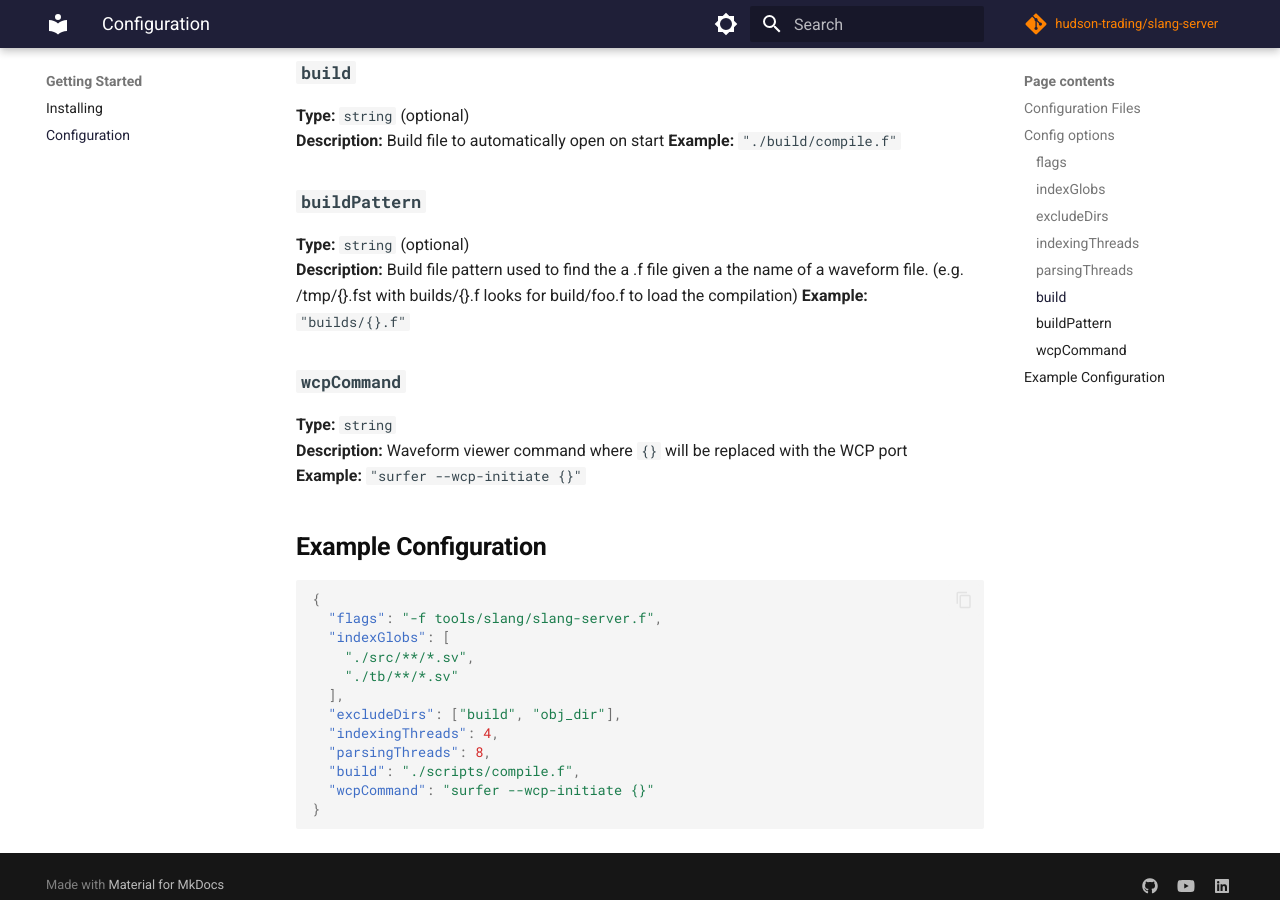
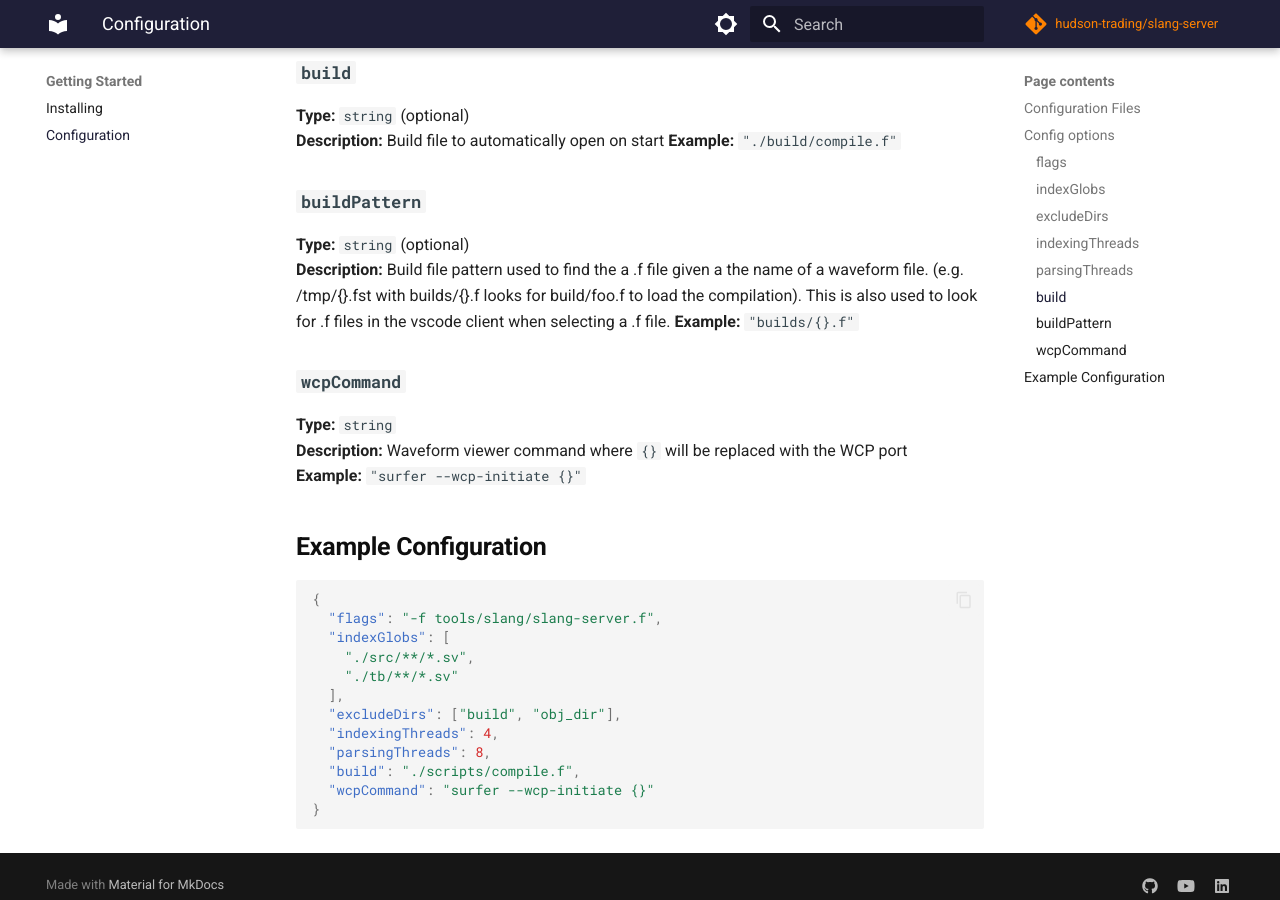
Before and after one commit to hudson-trading/slang-server, an MkDocs documentation site: the page built from docs/start/config.md, in a window 1280 px wide and 900 px high, scrolled down 1660 px. Built offline with MkDocs 1.6.1 and Material for MkDocs 9.7.7, drawn with Linux system fonts in a browser that asks for light colours; comment, search, counter and statistics services are not loaded.

Commit message:
clarify buildpattern config

```diff
--- a/docs/start/config.md
+++ b/docs/start/config.md
@@ -61,7 +61,7 @@
 
 ### `buildPattern`
 **Type:** `string` (optional)
-**Description:** Build file pattern used to find the a .f file given a the name of a waveform file. (e.g. /tmp/{}.fst with builds/{}.f looks for  build/foo.f to load the compilation)
+**Description:** Build file pattern used to find the a .f file given a the name of a waveform file. (e.g. /tmp/{}.fst with builds/{}.f looks for  build/foo.f to load the compilation). This is also used to look for .f files in the vscode client when selecting a .f file.
 **Example:** `"builds/{}.f"`
 
 ### `wcpCommand`
```
